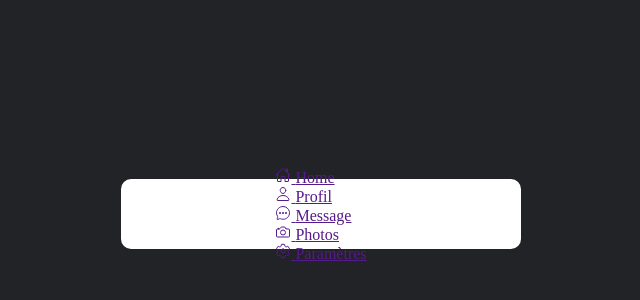
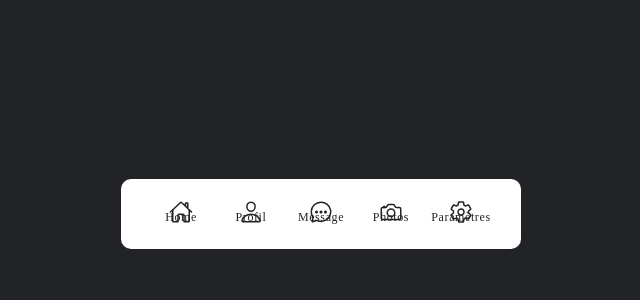
Before and after one commit to Ism-Hakim/nav_menu, a website: page index.html in a window 1280 px wide. Shown: the part 186-486 px from the top of the page, without its empty margins (319-959 px from the left). Drawn offline with nearby package versions, Linux system fonts and the light colour scheme.

Commit message:
transition et animation css

```diff
--- a/src/css/styles.css
+++ b/src/css/styles.css
@@ -31,3 +31,50 @@ body
     border-radius: 10px;
 
 }
+
+.navigation ul {
+    display: flex;
+    width: 350px;
+}
+
+.navigation ul li {
+    position: relative;
+    list-style: none;
+    width: 70px;
+    height: 70px;
+    z-index: 1;
+}
+
+.navigation ul li a {
+    position: relative;
+    display: flex;
+    justify-content: center;
+    align-items: center;
+    flex-direction: column;
+    width: 100%;
+    text-align: center;
+    font-weight: 500;
+}
+
+.navigation ul li a .icon {
+    position: relative;
+    display: block;
+    line-height: 75px;
+    font-size: 1.5rem;
+    text-align: center;
+    transition: 0.5s;
+    color: var(--clr);
+}
+
+.navigation ul li:hover a .icon{
+transform: translateY(-33px);
+}
+
+.navigation ul li a .text {
+    position: absolute;
+    color: var(--clr);
+    font-weight: 400;
+    font-size: 0.75em;
+    letter-spacing: 0.05em;
+    transition: 0.5s;
+}
```
